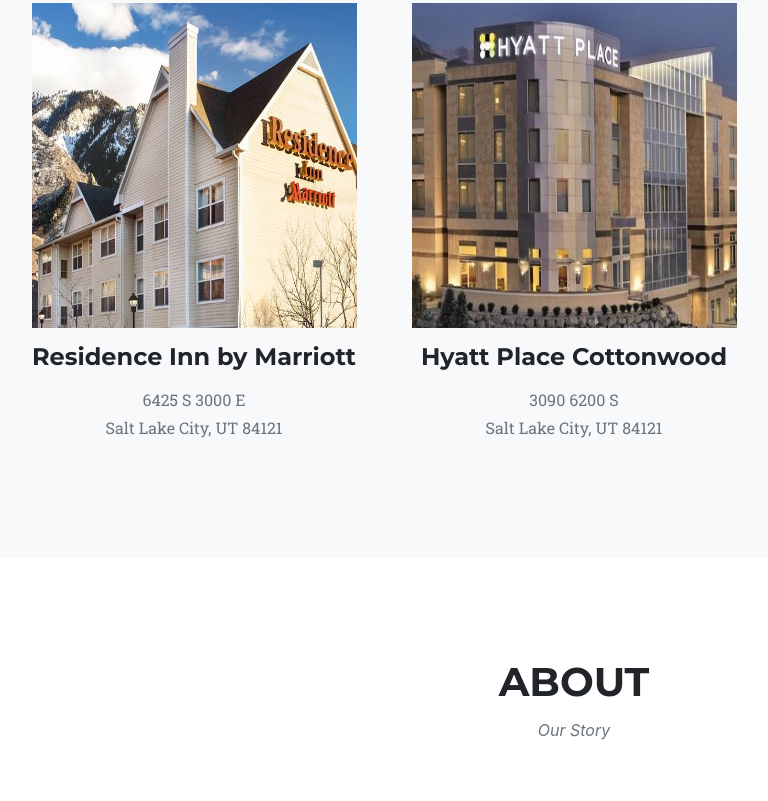
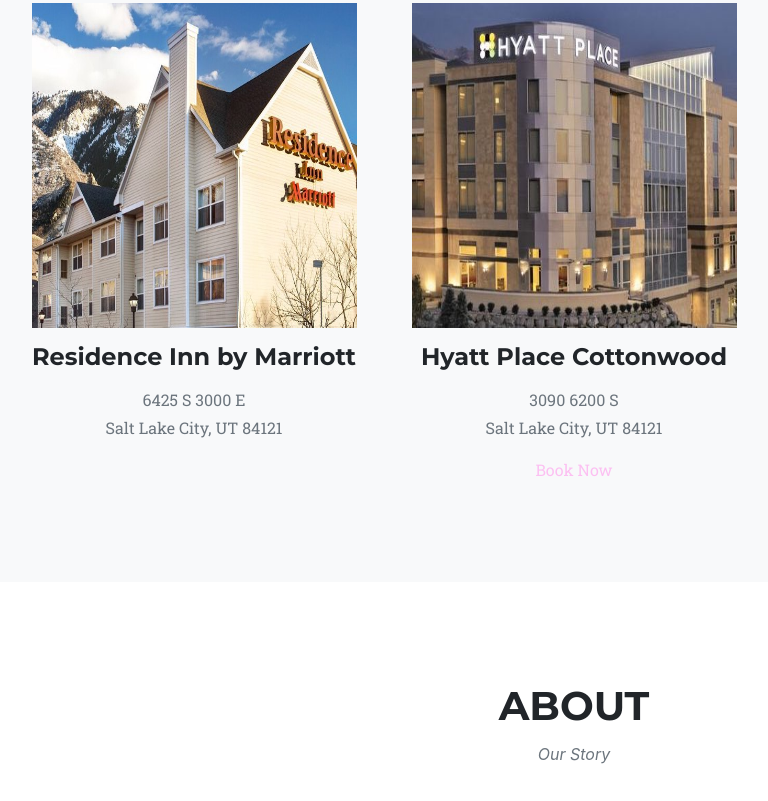
Before and after one commit to dustinhh/dustinandkianna, a website: page index.html in a window 1280 px wide. Shown: the part 1973-2774 px from the top of the page, without its empty margins (66-834 px from the left). Drawn offline with Linux system fonts and the light colour scheme; a web font is replaced by a local one.

Commit message:
Update index.html

```diff
--- a/index.html
+++ b/index.html
@@ -106,6 +106,7 @@
 <img src="img/hyatt.jpg" alt="Marriott" height="325" width="325">
           <h4 class="service-heading">Hyatt Place Cottonwood</h4>
           <p class="text-muted">3090 6200 S<br> Salt Lake City, UT 84121</p>
+	<a href="https://nam02.safelinks.protection.outlook.com/?url=https%3A%2F%2Fwww.marriott.com%2Fevents%2Fstart.mi%3Fid%3D1574464619417%26key%3DGRP&data=02%7C01%7C%7C0abd9ff123fa4fd744d108d76fa2363d%7C84df9e7fe9f640afb435aaaaaaaaaaaa%7C1%7C0%7C637100614786783646&sdata=x5z5XD4DOcB0EzCKZuAn%2F4PXT2bnGXuhv5uyloHlTq8%3D&reserved=0" target="_blank"> Book Now<a>
         </div>
       </div>
 </center>
```
